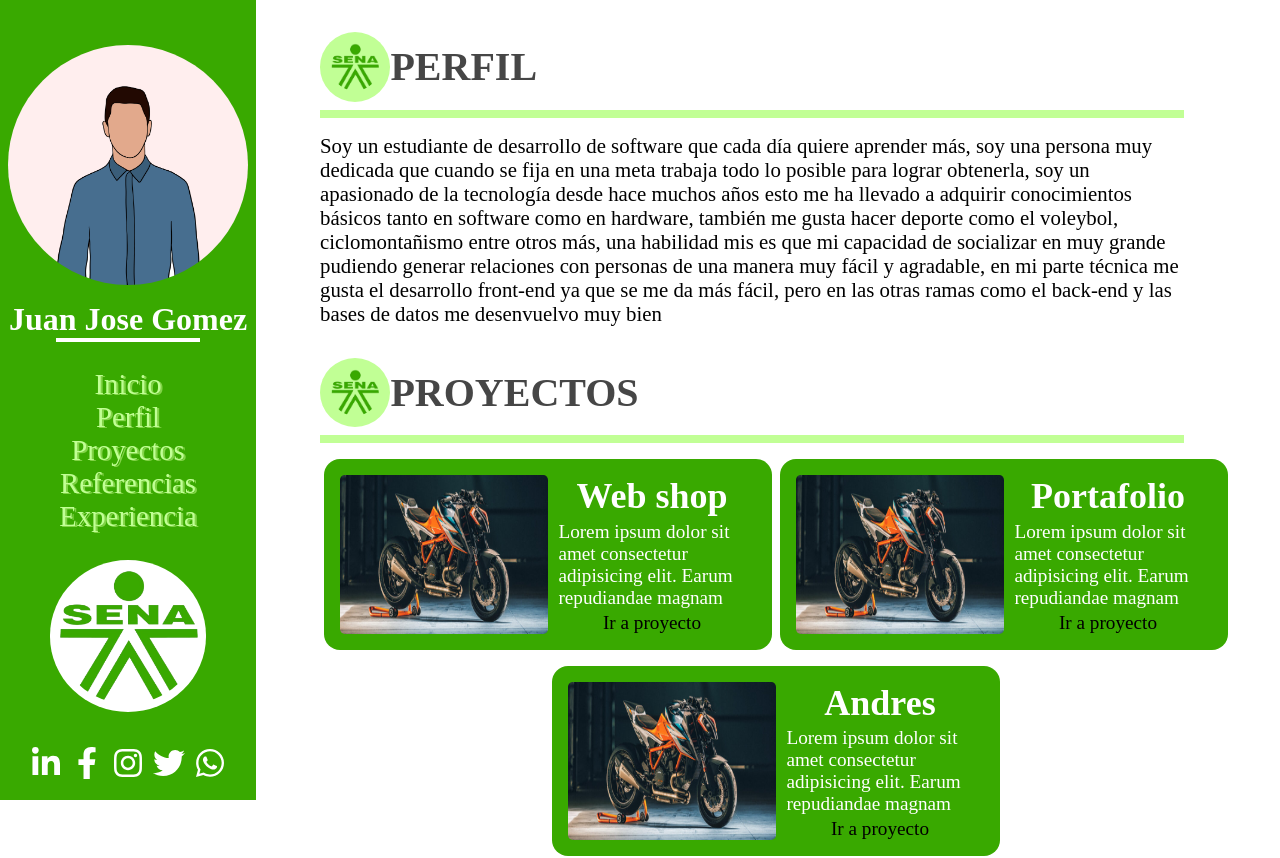
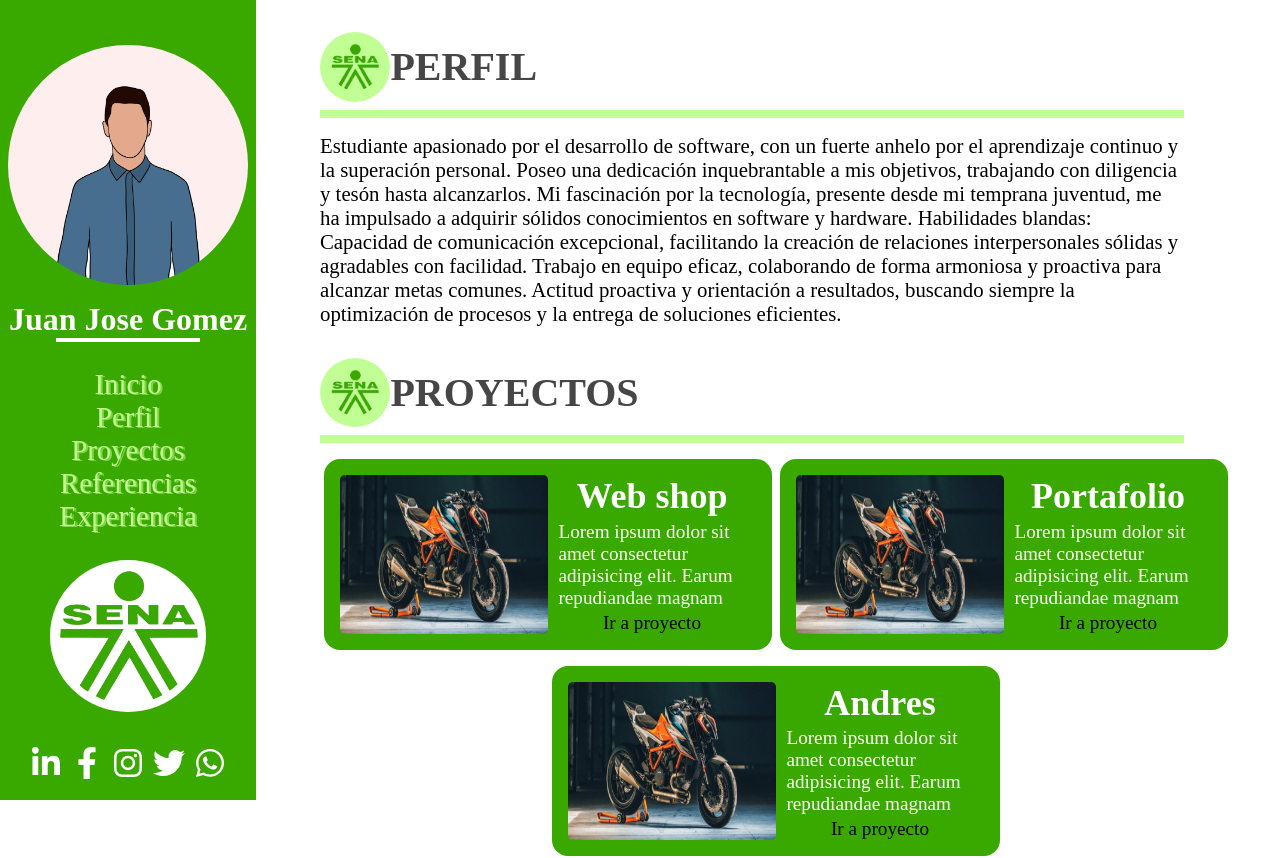
Before and after one commit to MrLadino/Portafolio01, a React (Vite) app: page / in a window 1280 px wide. Shown: the top 858 px of the page. Built offline with nearby package versions, Linux system fonts and the light colour scheme.

Commit message:
Update MyInformation.jsx

```diff
--- a/src/components/MyInformation/MyInformation.jsx
+++ b/src/components/MyInformation/MyInformation.jsx
@@ -3,6 +3,12 @@ import './MyInformation.css'
 
 export const MyInformation = () => {
   return (
-    <p className='information'>Soy un estudiante de desarrollo de software que cada día quiere aprender más, soy una persona muy dedicada que cuando se fija en una meta trabaja todo lo posible para lograr obtenerla, soy un apasionado de la tecnología desde hace muchos años esto me ha llevado a adquirir conocimientos básicos tanto en software como en hardware, también me gusta hacer deporte como el voleybol, ciclomontañismo entre otros más, una habilidad mis es que mi capacidad de socializar en muy grande pudiendo generar relaciones con personas de una manera muy fácil y agradable, en mi parte técnica me gusta el desarrollo front-end ya que se me da más fácil, pero en las otras ramas como el back-end y las bases de datos me desenvuelvo muy bien </p>
+    <p className='information'>Estudiante apasionado por el desarrollo de software, con un fuerte anhelo por el aprendizaje continuo y la superación personal. Poseo una dedicación inquebrantable a mis objetivos, trabajando con diligencia y tesón hasta alcanzarlos. Mi fascinación por la tecnología, presente desde mi temprana juventud, me ha impulsado a adquirir sólidos conocimientos en software y hardware.
+
+Habilidades blandas:
+
+Capacidad de comunicación excepcional, facilitando la creación de relaciones interpersonales sólidas y agradables con facilidad.
+Trabajo en equipo eficaz, colaborando de forma armoniosa y proactiva para alcanzar metas comunes.
+Actitud proactiva y orientación a resultados, buscando siempre la optimización de procesos y la entrega de soluciones eficientes. </p>
   )
 }
```
